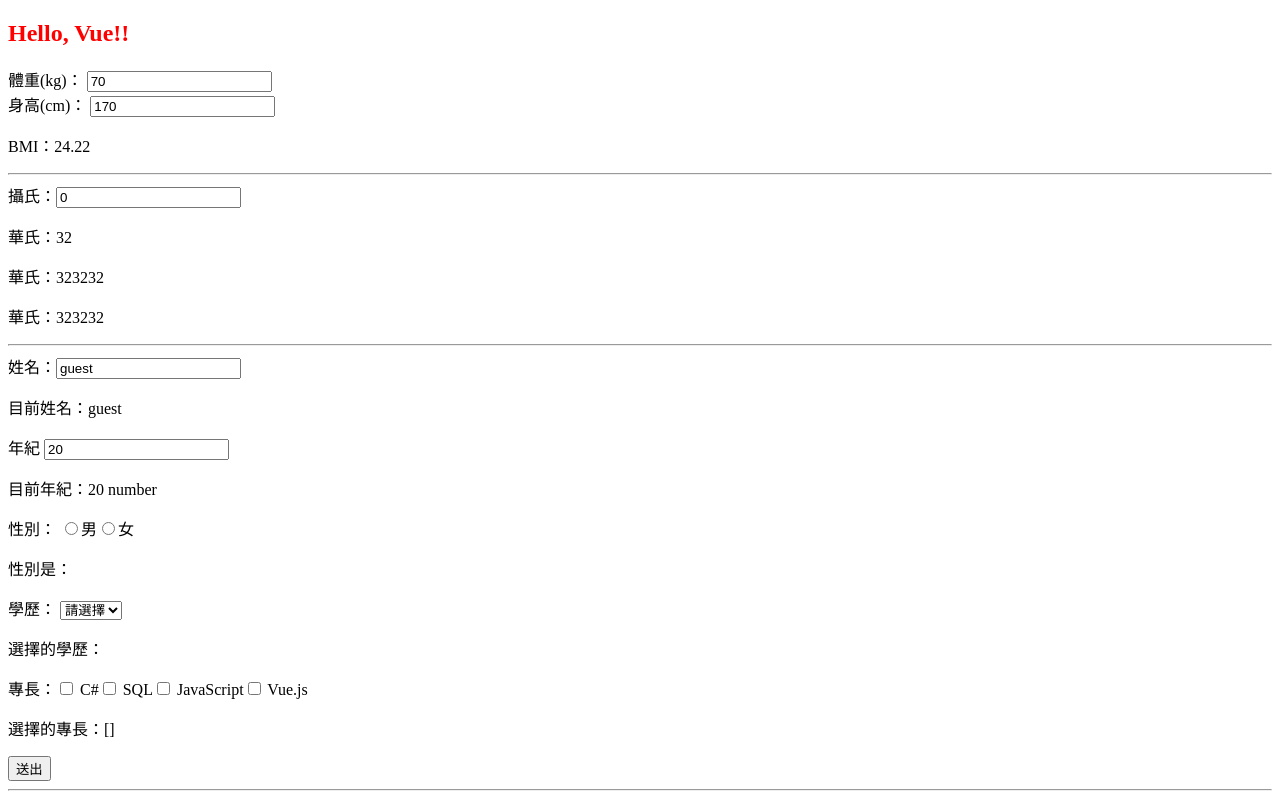
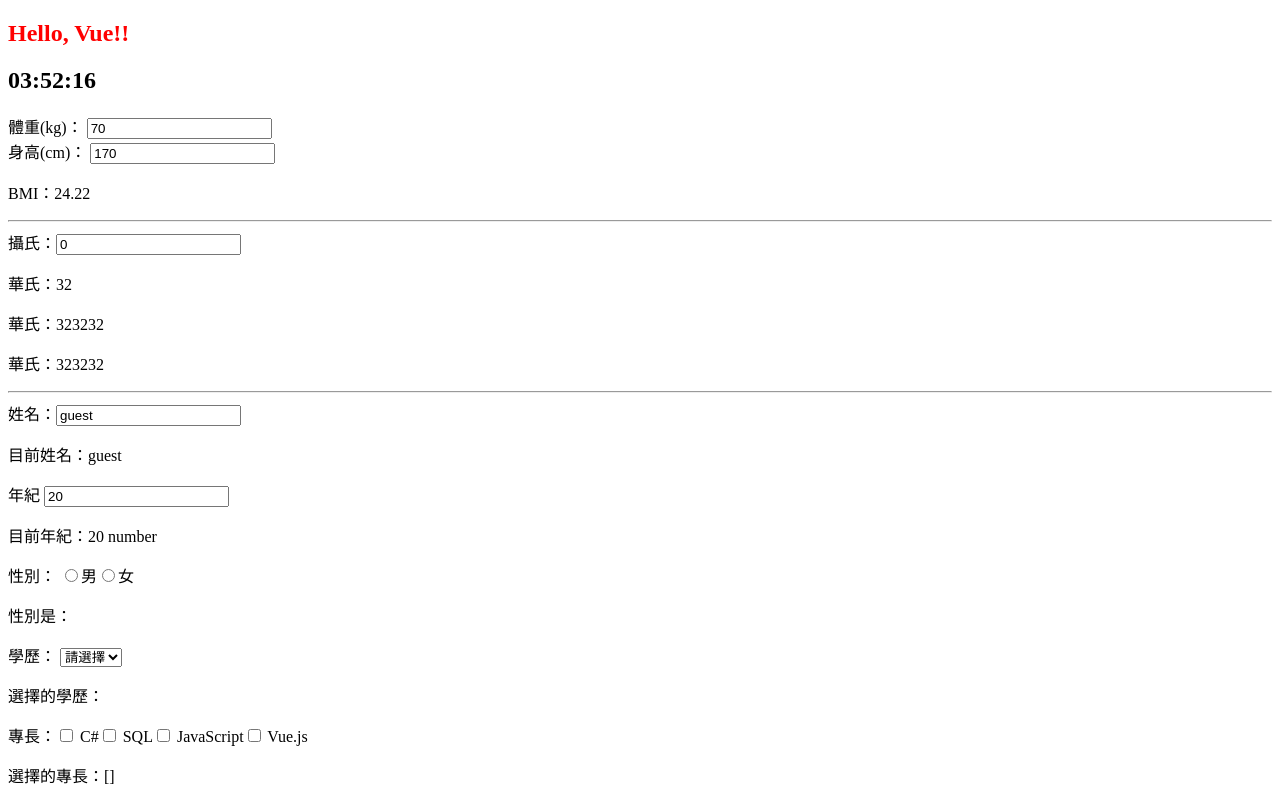
Before and after one commit to HsiaoHungWang/vue-ojtm, a Vue app: page / in a window 1280 px wide. Shown: the top 800 px of the page. Built offline with nearby package versions, Linux system fonts and the light colour scheme.

Commit message:
計時器

```diff
--- a/src/App.vue
+++ b/src/App.vue
@@ -4,6 +4,7 @@
 import BindingComponent from './components/BindingComponent.vue';
 import BindingDemo from './components/BindingDemo.vue';
 import BMIComponent from './components/BMIComponent.vue';
+import ClockComponent from './components/ClockComponent.vue';
 import ComputedDemo from './components/ComputedDemo.vue';
 import CountComponent from './components/CountComponent.vue';
 import EeventBinding from './components/EeventBinding.vue';
@@ -16,6 +17,7 @@
 
 <template>
   <h2 id="apph2">Hello, Vue!!</h2>
+  <ClockComponent></ClockComponent>
   <BMIComponent></BMIComponent>
   <hr />
   <ComputedDemo></ComputedDemo>
--- /dev/null
+++ b/src/components/ClockComponent.vue
@@ -0,0 +1,25 @@
+<script setup>
+import { ref } from 'vue';
+
+const formatTime = (today) => {
+    const hours = today.getHours().toString().padStart(2, '0');  //03
+    const minutes = today.getMinutes().toString().padStart(2, '0'); //05
+    const seconds = today.getSeconds().toString().padStart(2, '0');
+    return `${hours}:${minutes}:${seconds}`;
+};
+
+const clock = ref(formatTime(new Date()));
+
+window.setInterval(() => {
+    const today = new Date();
+    clock.value = formatTime(today);
+}, 1000);
+</script>
+
+<template>
+    <div>
+        <h2>{{ clock }}</h2>
+    </div>
+</template>
+
+<style lang="css" scoped></style>
```
